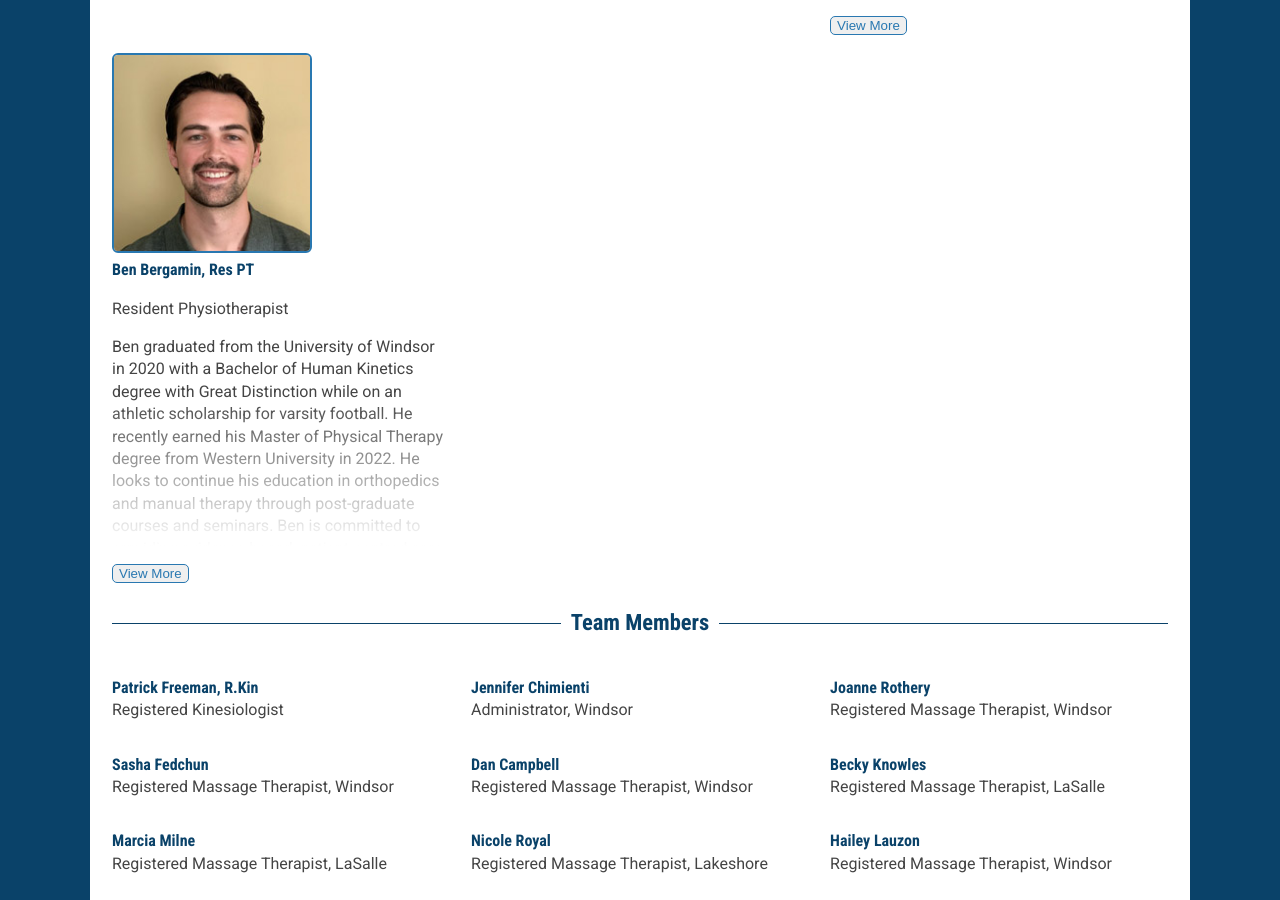
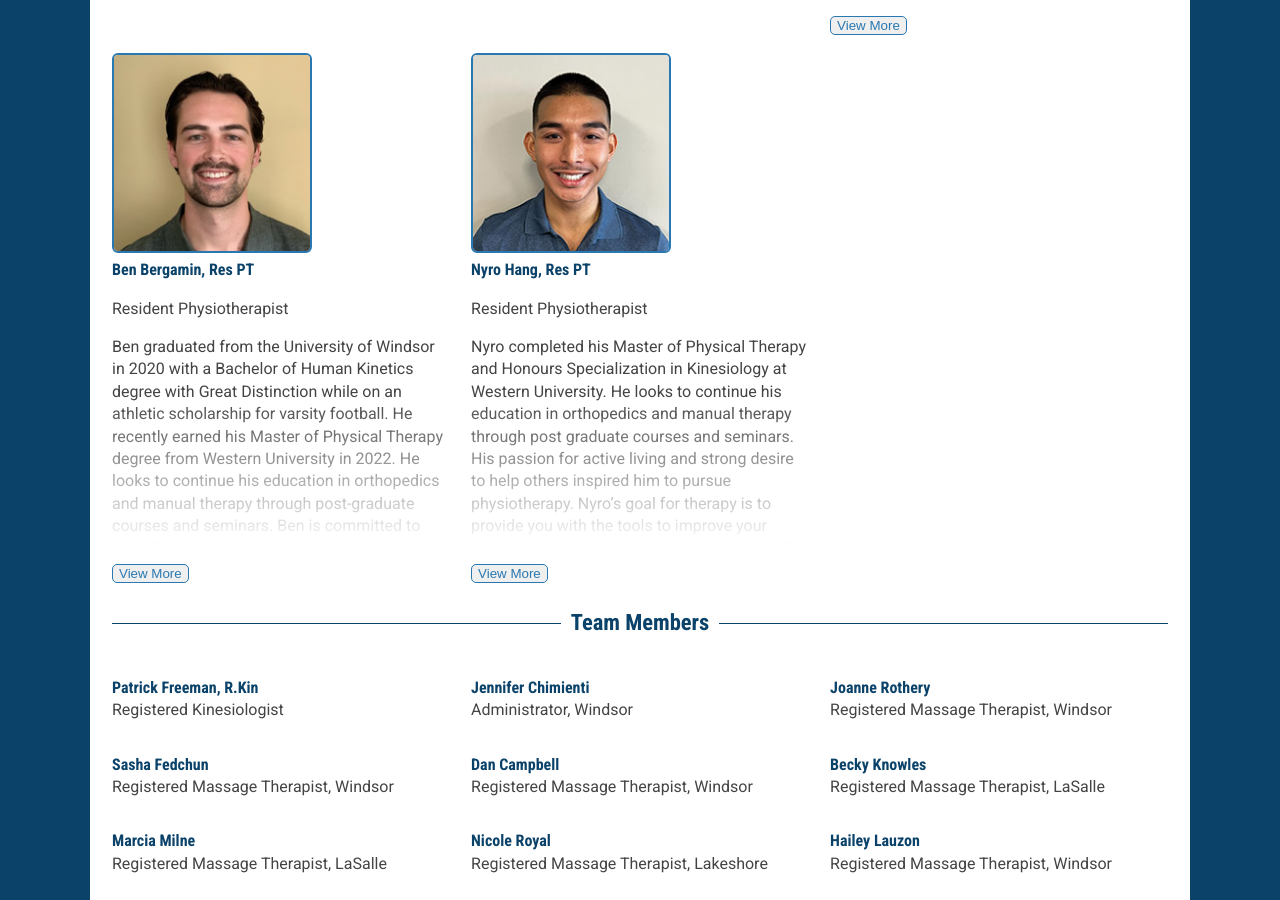
Before and after one commit to tobyl/pinnacle, a Jekyll site: the page built from our-staff.markdown, in a window 1280 px wide and 900 px high, scrolled down 2489 px. Built offline with Jekyll 4.4.1, drawn with Linux system fonts in a browser that asks for light colours.

Commit message:
Added nyro to staff page.

```diff
--- a/our-staff.markdown
+++ b/our-staff.markdown
@@ -84,6 +84,12 @@ slug: our-staff
       <p>Resident Physiotherapist</p>
       <p class="staff-hidden-copy">Ben graduated from the University of Windsor in 2020 with a Bachelor of Human Kinetics degree with Great Distinction while on an athletic scholarship for varsity football. He recently earned his Master of Physical Therapy degree from Western University in 2022. He looks to continue his education in orthopedics and manual therapy through post-graduate courses and seminars. Ben is committed to providing evidence-based, patient-centred care and values the importance of self-management, activity, and education.</p>
     </div>
+    <div class="third-column">
+      <p><img class="wp-image-221" src="/assets/img/nyro-hang.jpg" alt="Nyro Hang"><br><strong>Nyro Hang, Res PT</strong></p>
+      <p>Resident Physiotherapist</p>
+      <p class="staff-hidden-copy">Nyro completed his Master of Physical Therapy and Honours Specialization in Kinesiology at Western University. He looks to continue his education in orthopedics and manual therapy through post graduate courses and seminars. His passion for active living and strong desire to help others inspired him to pursue physiotherapy. Nyro’s goal for therapy is to provide you with the tools to improve your quality of life and become the best version of yourself. Nyro has experience working with patients with a variety of conditions. He understands that there is no pre-set way to help someone and is passionate in delivering individualized and compassionate care to all his patients.</p>
+    </div>
+    <div class="third-column"></div>
   </div>
   <h3 class="primary-heading"><span>Team Members</span></h3>
   <div class="three-columns team-members-column">
```
Also changed, not shown: assets/img/nyro-hang.jpg (added).
